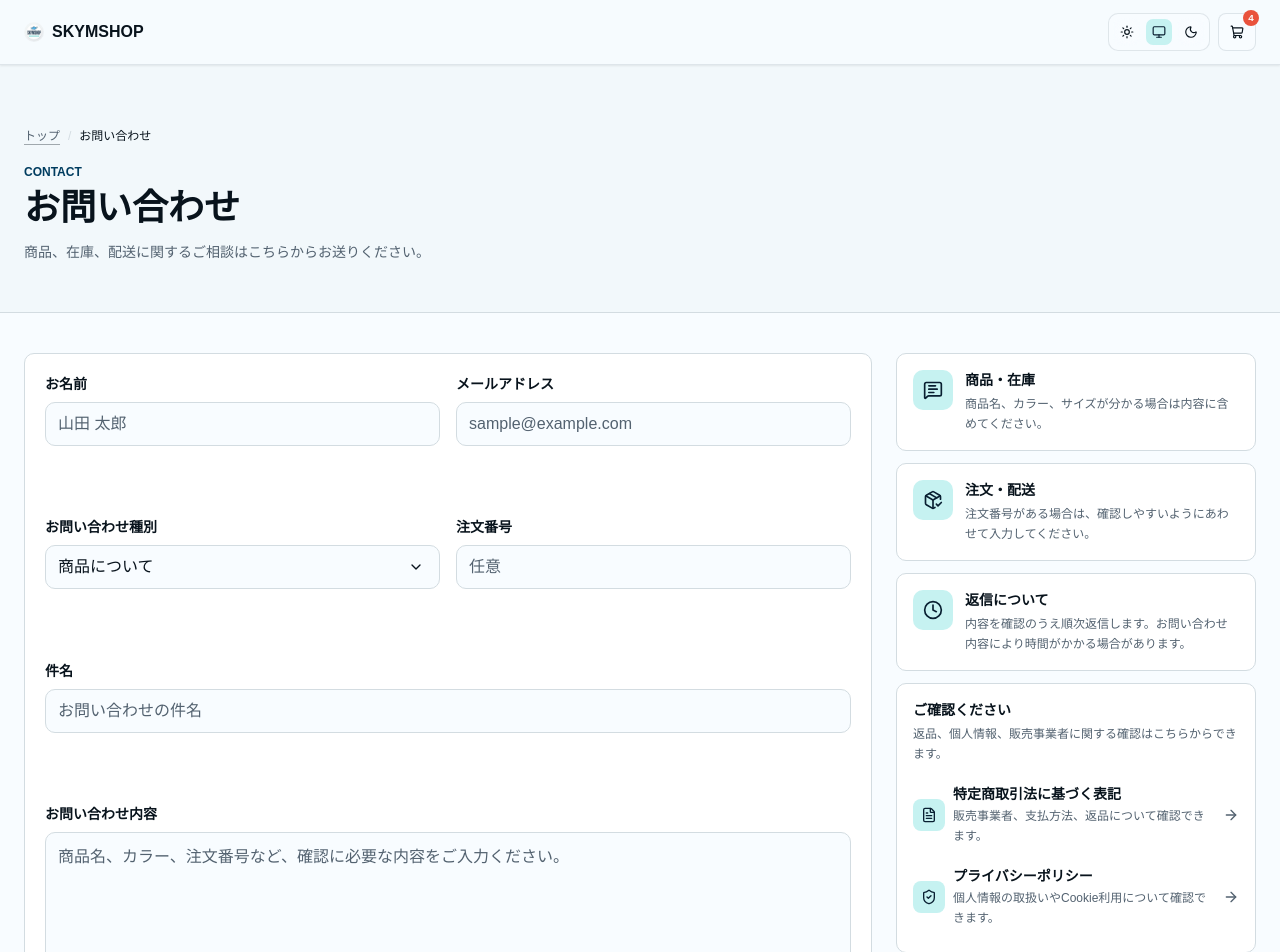
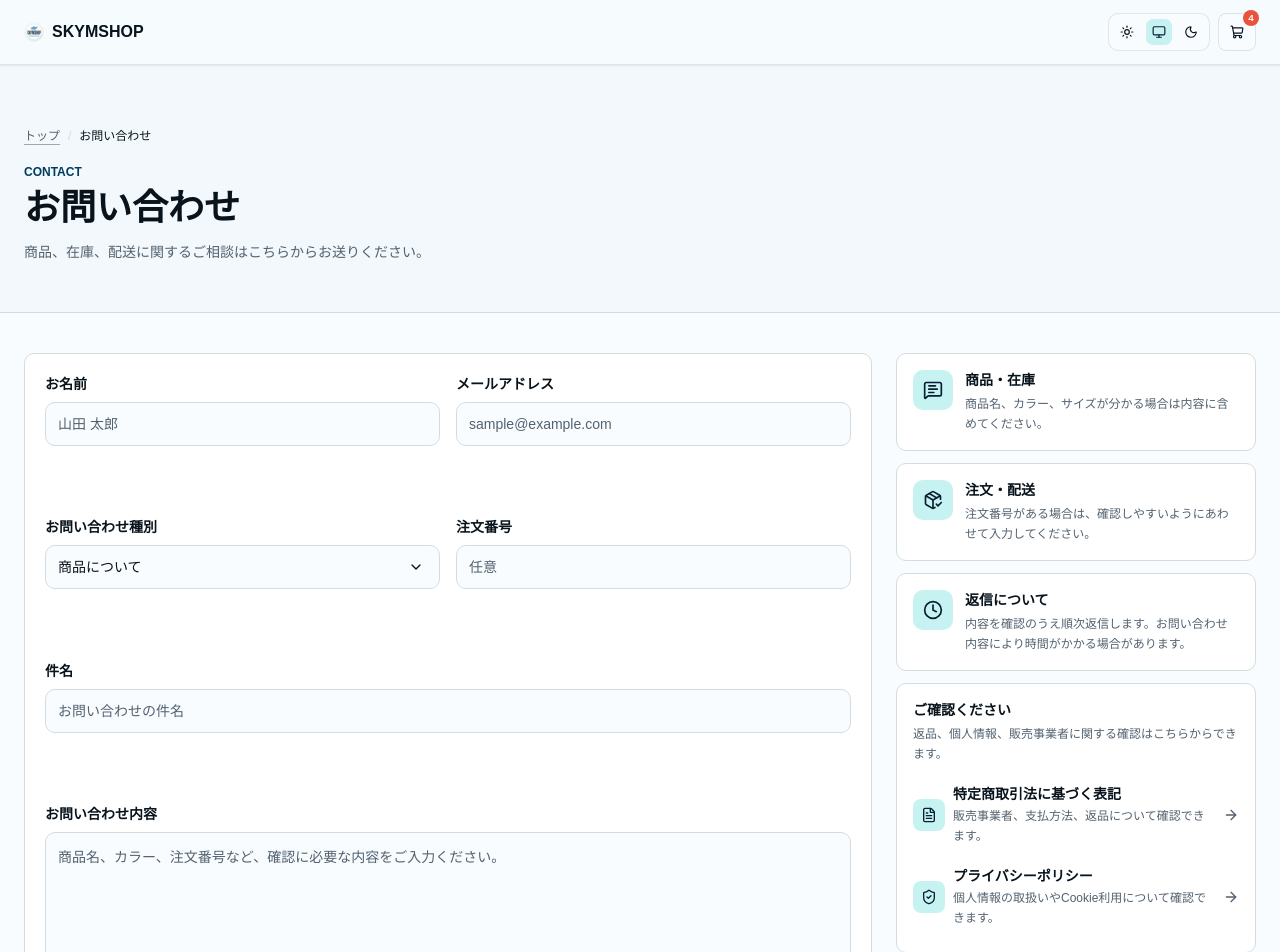
Before and after one commit to r77tchan/skym-shop-design, a React (Vite) app: page /contact in a window 1280 px wide. Shown: the top 952 px of the page. Built offline with nearby package versions, Linux system fonts and the light colour scheme.

Commit message:
Input修正

```diff
--- a/src/components/related-guide-links.tsx
+++ b/src/components/related-guide-links.tsx
@@ -57,7 +57,7 @@ export function RelatedGuideLinks({
   const links = guideLinks.filter((link) => link.id !== current)
 
   return (
-    <div className={cn('rounded-lg border bg-card p-4', className)}>
+    <div className={cn('min-w-0 rounded-lg border bg-card p-4', className)}>
       <p className="text-sm font-semibold">{title}</p>
       <p className="mt-1 text-xs leading-5 text-muted-foreground">{text}</p>
 
@@ -68,7 +68,7 @@ export function RelatedGuideLinks({
             key={link.id}
             to={link.to}
           >
-            <span className="flex size-8 items-center justify-center rounded-md bg-accent text-accent-foreground">
+            <span className="flex size-8 shrink-0 items-center justify-center rounded-md bg-accent text-accent-foreground">
               <link.icon aria-hidden="true" className="size-4" />
             </span>
             <span className="min-w-0">
--- /dev/null
+++ b/src/components/ui/input.tsx
@@ -0,0 +1,19 @@
+import * as React from 'react'
+
+import { cn } from '@/lib/utils'
+
+function Input({ className, type, ...props }: React.ComponentProps<'input'>) {
+  return (
+    <input
+      data-slot="input"
+      type={type}
+      className={cn(
+        'h-11 w-full min-w-0 rounded-lg border border-input bg-background px-3 text-base transition-colors outline-none file:inline-flex file:h-6 file:border-0 file:bg-transparent file:text-sm file:font-medium file:text-foreground placeholder:text-muted-foreground focus:border-ring focus:ring-3 focus:ring-ring/30 disabled:pointer-events-none disabled:cursor-not-allowed disabled:opacity-50 aria-invalid:border-destructive aria-invalid:ring-3 aria-invalid:ring-destructive/20 md:text-sm',
+        className,
+      )}
+      {...props}
+    />
+  )
+}
+
+export { Input }
--- /dev/null
+++ b/src/components/ui/textarea.tsx
@@ -0,0 +1,18 @@
+import * as React from 'react'
+
+import { cn } from '@/lib/utils'
+
+function Textarea({ className, ...props }: React.ComponentProps<'textarea'>) {
+  return (
+    <textarea
+      data-slot="textarea"
+      className={cn(
+        'flex min-h-40 w-full min-w-0 resize-y rounded-lg border border-input bg-background px-3 py-3 text-base leading-6 transition-colors outline-none placeholder:text-muted-foreground focus:border-ring focus:ring-3 focus:ring-ring/30 disabled:cursor-not-allowed disabled:opacity-50 aria-invalid:border-destructive aria-invalid:ring-3 aria-invalid:ring-destructive/20 md:text-sm',
+        className,
+      )}
+      {...props}
+    />
+  )
+}
+
+export { Textarea }
--- a/src/pages/contact-page.tsx
+++ b/src/pages/contact-page.tsx
@@ -13,16 +13,15 @@ import { RelatedGuideLinks } from '@/components/related-guide-links'
 import { SiteFooter } from '@/components/site-footer'
 import { SiteHeader } from '@/components/site-header'
 import { Button } from '@/components/ui/button'
-
-const fieldClassName =
-  'h-11 rounded-lg border bg-background px-3 text-base outline-none placeholder:text-muted-foreground focus:border-ring focus:ring-3 focus:ring-ring/30'
+import { Input } from '@/components/ui/input'
+import { Textarea } from '@/components/ui/textarea'
 
 const selectFieldClassName =
-  'h-11 w-full cursor-pointer appearance-none rounded-lg border bg-background py-0 pr-12 pl-3 text-base outline-none focus:border-ring focus:ring-3 focus:ring-ring/30'
+  'h-11 w-full min-w-0 cursor-pointer appearance-none rounded-lg border border-input bg-background py-0 pr-12 pl-3 text-base outline-none focus:border-ring focus:ring-3 focus:ring-ring/30 md:text-sm'
 
-const fieldGroupClassName = 'grid items-start gap-4 sm:grid-cols-2'
+const fieldGroupClassName = 'grid min-w-0 items-start gap-4 sm:grid-cols-2'
 
-const fieldWrapperClassName = 'grid content-start gap-2'
+const fieldWrapperClassName = 'grid min-w-0 content-start gap-2'
 
 const contactTopics = [
   {
@@ -79,13 +78,12 @@ export function ContactPage() {
 
       <section>
         <div className="mx-auto grid max-w-7xl gap-6 px-gutter py-8 lg:grid-cols-[minmax(0,1fr)_360px] lg:py-10">
-          <form className="grid gap-5 rounded-lg border bg-card p-5">
+          <form className="grid min-w-0 gap-5 rounded-lg border bg-card p-5">
             <div className={fieldGroupClassName}>
               <label className={fieldWrapperClassName}>
                 <span className="text-sm font-semibold">お名前</span>
-                <input
+                <Input
                   autoComplete="name"
-                  className={fieldClassName}
                   placeholder="山田 太郎"
                   type="text"
                 />
@@ -93,9 +91,8 @@ export function ContactPage() {
 
               <label className={fieldWrapperClassName}>
                 <span className="text-sm font-semibold">メールアドレス</span>
-                <input
+                <Input
                   autoComplete="email"
-                  className={fieldClassName}
                   placeholder="sample@example.com"
                   type="email"
                 />
@@ -121,29 +118,18 @@ export function ContactPage() {
 
               <label className={fieldWrapperClassName}>
                 <span className="text-sm font-semibold">注文番号</span>
-                <input
-                  className={fieldClassName}
-                  placeholder="任意"
-                  type="text"
-                />
+                <Input placeholder="任意" type="text" />
               </label>
             </div>
 
             <label className={fieldWrapperClassName}>
               <span className="text-sm font-semibold">件名</span>
-              <input
-                className={fieldClassName}
-                placeholder="お問い合わせの件名"
-                type="text"
-              />
+              <Input placeholder="お問い合わせの件名" type="text" />
             </label>
 
             <label className={fieldWrapperClassName}>
               <span className="text-sm font-semibold">お問い合わせ内容</span>
-              <textarea
-                className="min-h-40 resize-y rounded-lg border bg-background px-3 py-3 text-base leading-6 outline-none placeholder:text-muted-foreground focus:border-ring focus:ring-3 focus:ring-ring/30"
-                placeholder="商品名、カラー、注文番号など、確認に必要な内容をご入力ください。"
-              />
+              <Textarea placeholder="商品名、カラー、注文番号など、確認に必要な内容をご入力ください。" />
             </label>
 
             <div className="flex justify-end border-t pt-5">
@@ -154,14 +140,17 @@ export function ContactPage() {
             </div>
           </form>
 
-          <aside className="grid content-start gap-3">
+          <aside className="grid min-w-0 content-start gap-3">
             {contactTopics.map((topic) => (
-              <div className="rounded-lg border bg-card p-4" key={topic.title}>
+              <div
+                className="min-w-0 rounded-lg border bg-card p-4"
+                key={topic.title}
+              >
                 <div className="flex items-start gap-3">
                   <div className="flex size-10 shrink-0 items-center justify-center rounded-lg bg-accent text-accent-foreground">
                     <topic.icon aria-hidden="true" className="size-5" />
                   </div>
-                  <div>
+                  <div className="min-w-0">
                     <p className="text-sm font-semibold">{topic.title}</p>
                     <p className="mt-1 text-xs leading-5 text-muted-foreground">
                       {topic.text}
@@ -177,12 +166,12 @@ export function ContactPage() {
               title="ご確認ください"
             />
 
-            <div className="rounded-lg border bg-card p-4">
+            <div className="min-w-0 rounded-lg border bg-card p-4">
               <div className="flex items-start gap-3">
                 <div className="flex size-10 shrink-0 items-center justify-center rounded-lg bg-accent text-accent-foreground">
                   <PhoneIcon aria-hidden="true" className="size-5" />
                 </div>
-                <div>
+                <div className="min-w-0">
                   <p className="text-sm font-semibold">電話でのお問い合わせ</p>
                   <div className="mt-1 grid gap-1 text-xs leading-5 text-muted-foreground">
                     <p>
@@ -209,12 +198,12 @@ export function ContactPage() {
               </div>
             </div>
 
-            <div className="rounded-lg border bg-card p-4">
+            <div className="min-w-0 rounded-lg border bg-card p-4">
               <div className="flex items-start gap-3">
                 <div className="flex size-10 shrink-0 items-center justify-center rounded-lg bg-accent text-accent-foreground">
                   <MailIcon aria-hidden="true" className="size-5" />
                 </div>
-                <div>
+                <div className="min-w-0">
                   <p className="text-sm font-semibold">メール受信設定</p>
                   <p className="mt-1 text-xs leading-5 text-muted-foreground">
                     返信が届かない場合は、迷惑メールフォルダや受信設定をご確認ください。
--- a/src/pages/product-detail-page.tsx
+++ b/src/pages/product-detail-page.tsx
@@ -310,7 +310,7 @@ function ProductPurchasePanel({
           <span className="text-sm font-semibold">数量</span>
           <div className="relative">
             <select
-              className="h-11 w-full cursor-pointer appearance-none rounded-lg border bg-background py-0 pr-12 pl-3 text-sm outline-none focus:border-ring focus:ring-3 focus:ring-ring/30 disabled:cursor-not-allowed disabled:opacity-50"
+              className="h-11 w-full min-w-0 cursor-pointer appearance-none rounded-lg border border-input bg-background py-0 pr-12 pl-3 text-base outline-none focus:border-ring focus:ring-3 focus:ring-ring/30 disabled:cursor-not-allowed disabled:opacity-50 md:text-sm"
               disabled={soldOut}
               defaultValue="1"
             >
```
Also changed, not shown: src/pages/product-list-page.tsx (+4 -3 lines).
